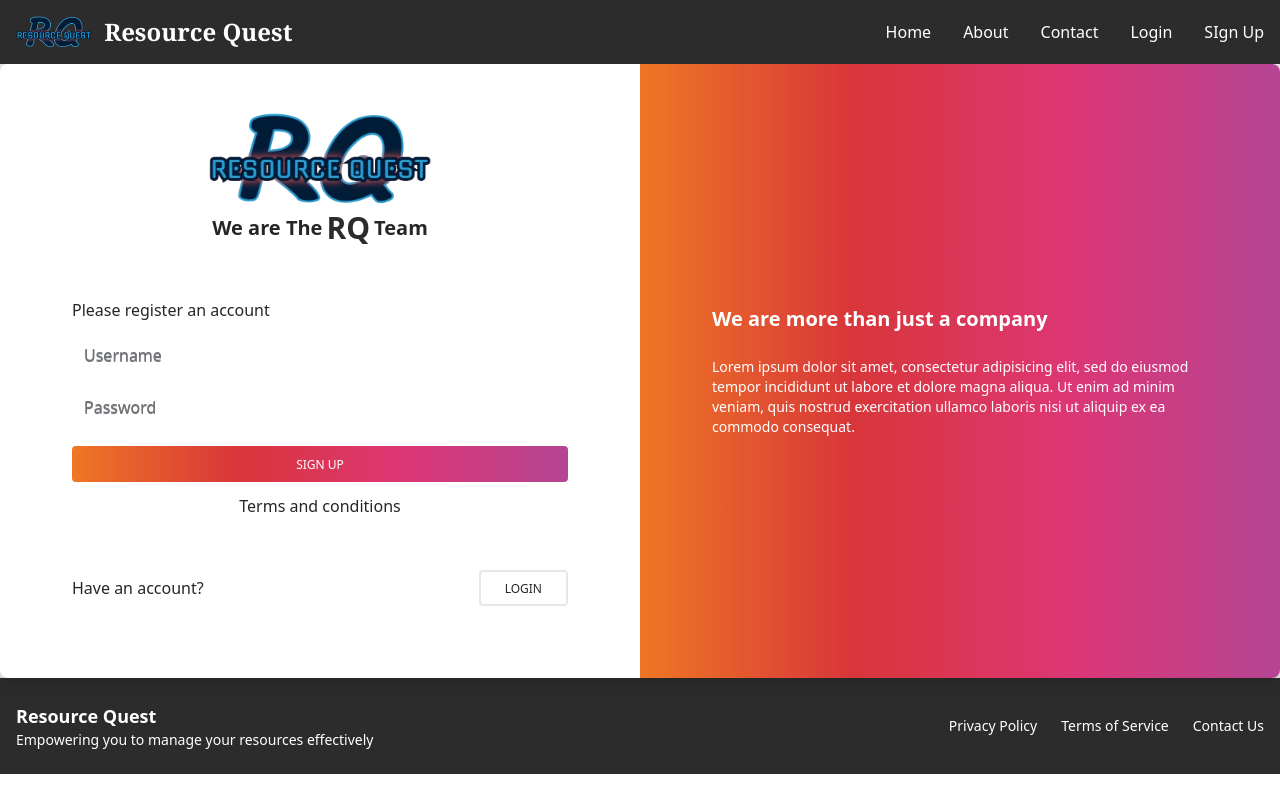
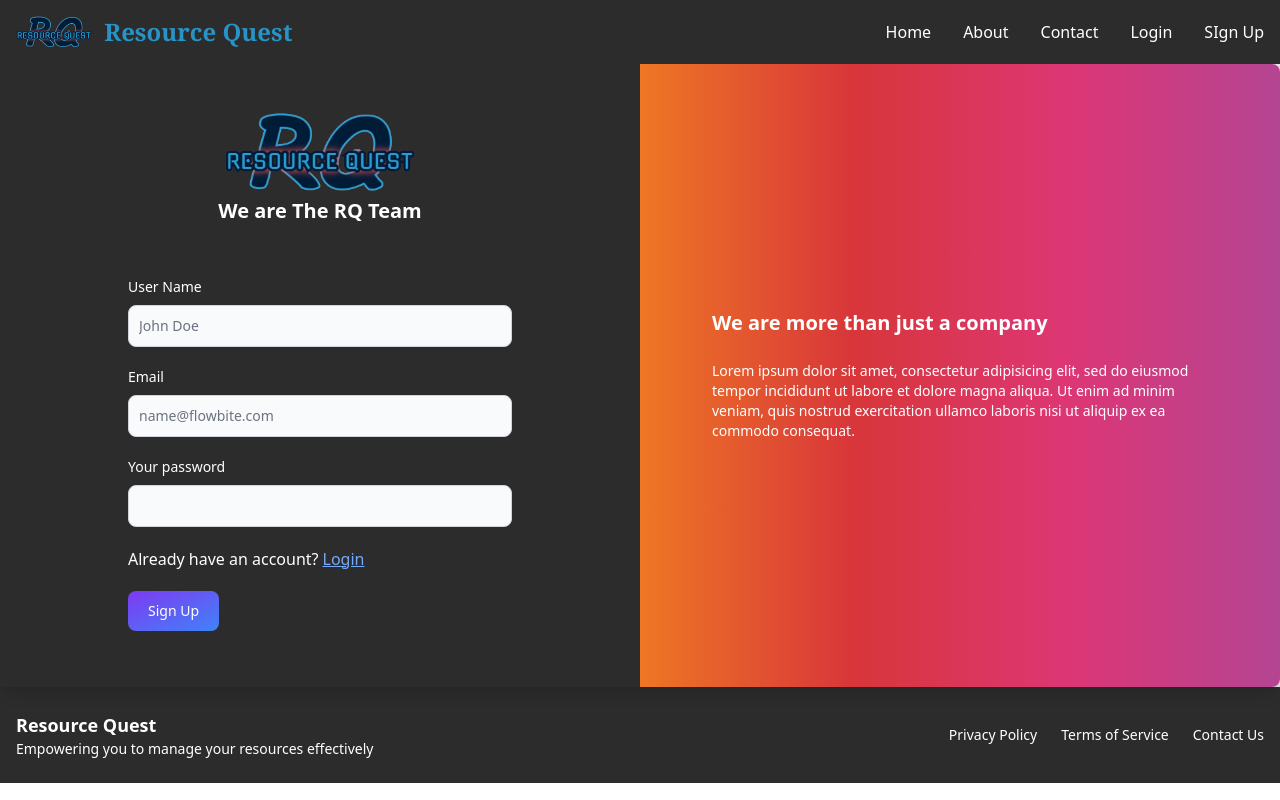
Before and after one commit to AnisurRahman06046/resource_quest_client, a React (Vite) app: page /register in a window 1280 px wide. Built offline with nearby package versions, Linux system fonts and the light colour scheme.

Commit message:
register page modified

```diff
--- /dev/null
+++ b/src/components/Button/Button.tsx
@@ -0,0 +1,12 @@
+function Button({ title }) {
+  return (
+    <button
+      type="submit"
+      className="text-white bg-gradient-to-br from-purple-600 to-blue-500 hover:bg-gradient-to-bl focus:ring-4 focus:outline-none focus:ring-blue-300 dark:focus:ring-blue-800 font-medium rounded-lg text-sm px-5 py-2.5 text-center me-2 mb-2"
+    >
+      {title}
+    </button>
+  );
+}
+
+export default Button;
--- a/src/components/Header/Header.tsx
+++ b/src/components/Header/Header.tsx
@@ -17,7 +17,7 @@ function Header() {
           className="flex items-center space-x-3 rtl:space-x-reverse"
         >
           <img src={logo1} className="h-8" alt="Flowbite Logo" />
-          <span className="self-center text-white font-serif text-2xl font-semibold whitespace-nowrap dark:text-white">
+          <span className="self-center text-logo-color font-serif text-2xl font-semibold whitespace-nowrap dark:text-white">
             Resource Quest
           </span>
         </a>
--- a/src/components/SignUp/SignUp.tsx
+++ b/src/components/SignUp/SignUp.tsx
@@ -1,97 +1,68 @@
 import { Link } from "react-router-dom";
 import logo from "../../../public/rq1.png";
+import Button from "../Button/Button";
 
 function SignUp() {
   return (
     <section className="gradient-form h-full bg-neutral-200 dark:bg-neutral-700">
-      <div className="container h-full ">
+      <div className="container h-full">
         <div className="flex h-full flex-wrap items-center justify-center text-neutral-800 dark:text-neutral-200">
           <div className="w-full">
             <div className="block rounded-lg bg-white shadow-lg dark:bg-neutral-800">
               <div className="g-0 lg:flex lg:flex-wrap">
                 {/* Left column container */}
-                <div className="px-4 md:px-0 lg:w-6/12">
+                <div className="px-4 md:px-0 lg:w-6/12 bg-brand-color">
                   <div className="md:mx-6 md:p-12">
                     {/* Logo */}
                     <div className="text-center">
-                      <img className="mx-auto w-56" src={logo} alt="logo" />
-                      <h4 className="mb-12 flex justify-center items-center gap-1 mt-1 pb-1 text-xl font-semibold">
-                        We are The{" "}
-                        <span className="text-brand-color font-bold text-3xl">
-                          RQ
-                        </span>{" "}
-                        Team
+                      <img className="mx-auto w-48" src={logo} alt="logo" />
+                      <h4 className="mb-12 mt-1 pb-1 text-white text-xl font-semibold">
+                        We are The <span>RQ</span> Team
                       </h4>
                     </div>
 
-                    <form>
-                      <p className="mb-4">Please register an account</p>
-                      {/* Username input */}
-                      <div className="relative mb-4">
+                    <form className="max-w-sm mx-auto">
+                      <div className="mb-5">
+                        <label className="block mb-2 text-sm font-medium text-white dark:text-white">
+                          User Name
+                        </label>
                         <input
                           type="text"
-                          className="peer block min-h-[auto] w-full rounded border-0 bg-transparent px-3 py-[0.32rem] leading-[1.6] outline-none transition-all duration-200 ease-linear focus:placeholder:opacity-100 peer-focus:text-primary placeholder-opacity-0 dark:text-white dark:placeholder:text-neutral-300 dark:autofill:shadow-autofill dark:peer-focus:text-primary"
-                          id="username"
-                          placeholder="Username"
+                          className="bg-gray-50 border border-gray-300 text-gray-900 text-sm rounded-lg focus:ring-blue-500 focus:border-blue-500 block w-full p-2.5 dark:bg-gray-700 dark:border-gray-600 dark:placeholder-gray-400 dark:text-white dark:focus:ring-blue-500 dark:focus:border-blue-500"
+                          placeholder="John Doe"
+                          required
                         />
-                        <label
-                          htmlFor="username"
-                          className="pointer-events-none absolute left-3 top-0 mb-0 max-w-[90%] origin-[0_0] truncate pt-[0.37rem] leading-[1.6] text-neutral-500 transition-all duration-200 ease-out peer-focus:-translate-y-[0.9rem] peer-focus:scale-[0.8] peer-focus:text-primary dark:text-neutral-400 dark:peer-focus:text-primary"
-                        >
-                          Username
+                      </div>
+                      <div className="mb-5">
+                        <label className="block mb-2 text-sm font-medium text-white dark:text-white">
+                          Email
                         </label>
+                        <input
+                          type="email"
+                          className="bg-gray-50 border border-gray-300 text-gray-900 text-sm rounded-lg focus:ring-blue-500 focus:border-blue-500 block w-full p-2.5 dark:bg-gray-700 dark:border-gray-600 dark:placeholder-gray-400 dark:text-white dark:focus:ring-blue-500 dark:focus:border-blue-500"
+                          placeholder="name@flowbite.com"
+                          required
+                        />
                       </div>
-
-                      {/* Password input */}
-                      <div className="relative mb-4">
+                      <div className="mb-5">
+                        <label className="block mb-2 text-sm font-medium text-white dark:text-white">
+                          Your password
+                        </label>
                         <input
                           type="password"
-                          className="peer block min-h-[auto] w-full rounded border-0 bg-transparent px-3 py-[0.32rem] leading-[1.6] outline-none transition-all duration-200 ease-linear focus:placeholder:opacity-100 peer-focus:text-primary placeholder-opacity-0 dark:text-white dark:placeholder:text-neutral-300 dark:autofill:shadow-autofill dark:peer-focus:text-primary"
-                          id="password"
-                          placeholder="Password"
+                          className="bg-gray-50 border border-gray-300 text-gray-900 text-sm rounded-lg focus:ring-blue-500 focus:border-blue-500 block w-full p-2.5 dark:bg-gray-700 dark:border-gray-600 dark:placeholder-gray-400 dark:text-white dark:focus:ring-blue-500 dark:focus:border-blue-500"
+                          required
                         />
-                        <label
-                          htmlFor="password"
-                          className="pointer-events-none absolute left-3 top-0 mb-0 max-w-[90%] origin-[0_0] truncate pt-[0.37rem] leading-[1.6] text-neutral-500 transition-all duration-200 ease-out peer-focus:-translate-y-[0.9rem] peer-focus:scale-[0.8] peer-focus:text-primary dark:text-neutral-400 dark:peer-focus:text-primary"
-                        >
-                          Password
-                        </label>
                       </div>
-
-                      {/* Submit button */}
-                      <div className="mb-12 pb-1 pt-1 text-center">
-                        <button
-                          className="mb-3 inline-block w-full rounded px-6 pb-2 pt-2.5 text-xs font-medium uppercase leading-normal text-white shadow-dark-3 transition duration-150 ease-in-out hover:shadow-dark-2 focus:shadow-dark-2 focus:outline-none focus:ring-0 active:shadow-dark-2 dark:shadow-black/30 dark:hover:shadow-dark-strong dark:focus:shadow-dark-strong dark:active:shadow-dark-strong"
-                          type="button"
-                          data-twe-ripple-init
-                          data-twe-ripple-color="light"
-                          style={{
-                            background:
-                              "linear-gradient(to right, #ee7724, #d8363a, #dd3675, #b44593)",
-                          }}
-                        >
-                          Sign up
-                        </button>
-
-                        {/* Forgot password link */}
-                        <a href="#!">Terms and conditions</a>
+                      <div className="flex gap-1 items-start mb-5">
+                        <p className="text-white">Already have an account? </p>{" "}
+                        <span className="text-white">
+                          <Link className="underline text-blue-400" to="/login">
+                            Login
+                          </Link>{" "}
+                        </span>
                       </div>
-
-                      {/* Register button */}
-                      <div className="flex items-center justify-between pb-6">
-                        <p className="mb-0 me-2">Have an account?</p>
-
-                        <Link to="/login">
-                          <button
-                            type="button"
-                            className="inline-block rounded border-2 border-danger px-6 pb-[6px] pt-2 text-xs font-medium uppercase leading-normal text-danger transition duration-150 ease-in-out hover:border-danger-600 hover:bg-danger-50/50 hover:text-danger-600 focus:border-danger-600 focus:bg-danger-50/50 focus:text-danger-600 focus:outline-none focus:ring-0 active:border-danger-700 active:text-danger-700 dark:hover:bg-rose-950 dark:focus:bg-rose-950"
-                            data-twe-ripple-init
-                            data-twe-ripple-color="light"
-                          >
-                           Login
-                          </button>
-                        </Link>
-                      </div>
+                      <Button title="Sign Up"></Button>
                     </form>
                   </div>
                 </div>
--- a/tailwind.config.js
+++ b/tailwind.config.js
@@ -11,7 +11,9 @@ export default {
       colors:{
         "nav-clr":"#2C2C2C",
         "footer-clr":"#2C2C2C",
-        "brand-color":"#2C2C2C"
+        "brand-color":"#2C2C2C",
+        // "logo-color":"#011C37"
+        "logo-color":"#2694C7"
       }
     },
   },
```
